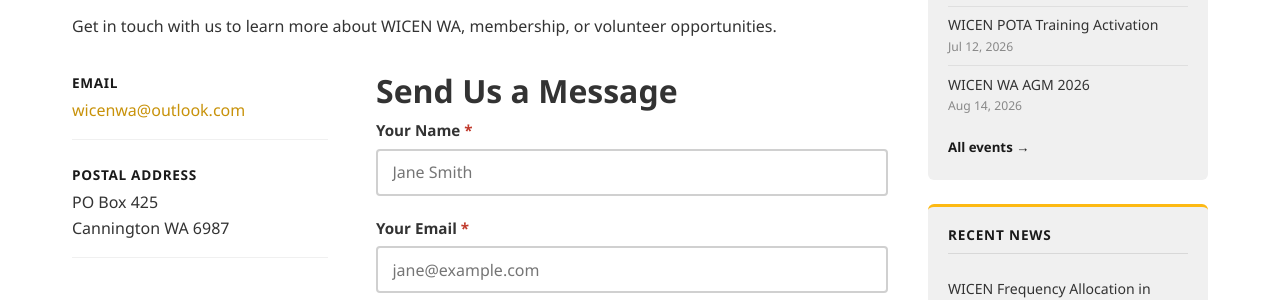
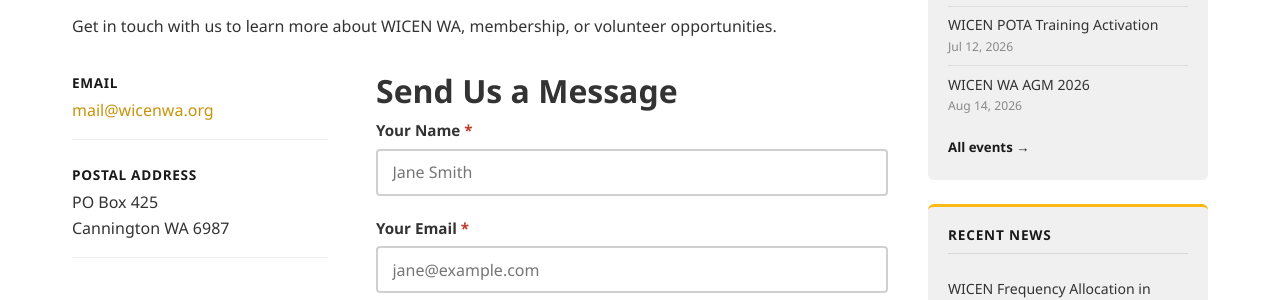
Before and after one commit to jubbp/WICENWA-Web, a Jekyll site: the page built from contact.md, in a window 1280 px wide and 900 px high. Shown: the part 268-568 px from the top of the window. Built offline with Jekyll 4.4.1, drawn with Linux system fonts in a browser that asks for light colours; some of the changed text lies outside the part shown.

Commit message:
updated to new email address

```diff
--- a/_includes/footer.html
+++ b/_includes/footer.html
@@ -19,7 +19,7 @@
       <h4>Contact</h4>
       <ul>
         <li><a href="/contact">Contact Us</a></li>
-        <li>Email: <a href="mailto:wicenwa@outlook.com">wicenwa@outlook.com</a></li>
+        <li>Email: <a href="mailto:mail@wicenwa.org">mail@wicenwa.org</a></li>
       </ul>
     </section>
 
--- a/contact.md
+++ b/contact.md
@@ -13,7 +13,7 @@
     <ul class="contact-details">
       <li>
         <span class="contact-label">Email</span>
-        <a href="mailto:wicenwa@outlook.com">wicenwa@outlook.com</a>
+        <a href="mailto:mail@wicenwa.org">mail@wicenwa.org</a>
       </li>
       <li>
         <span class="contact-label">Postal Address</span>
```
Also changed, not shown: _posts/2026-08-14-AGM-2026 copy.md (+1 -1 lines).
